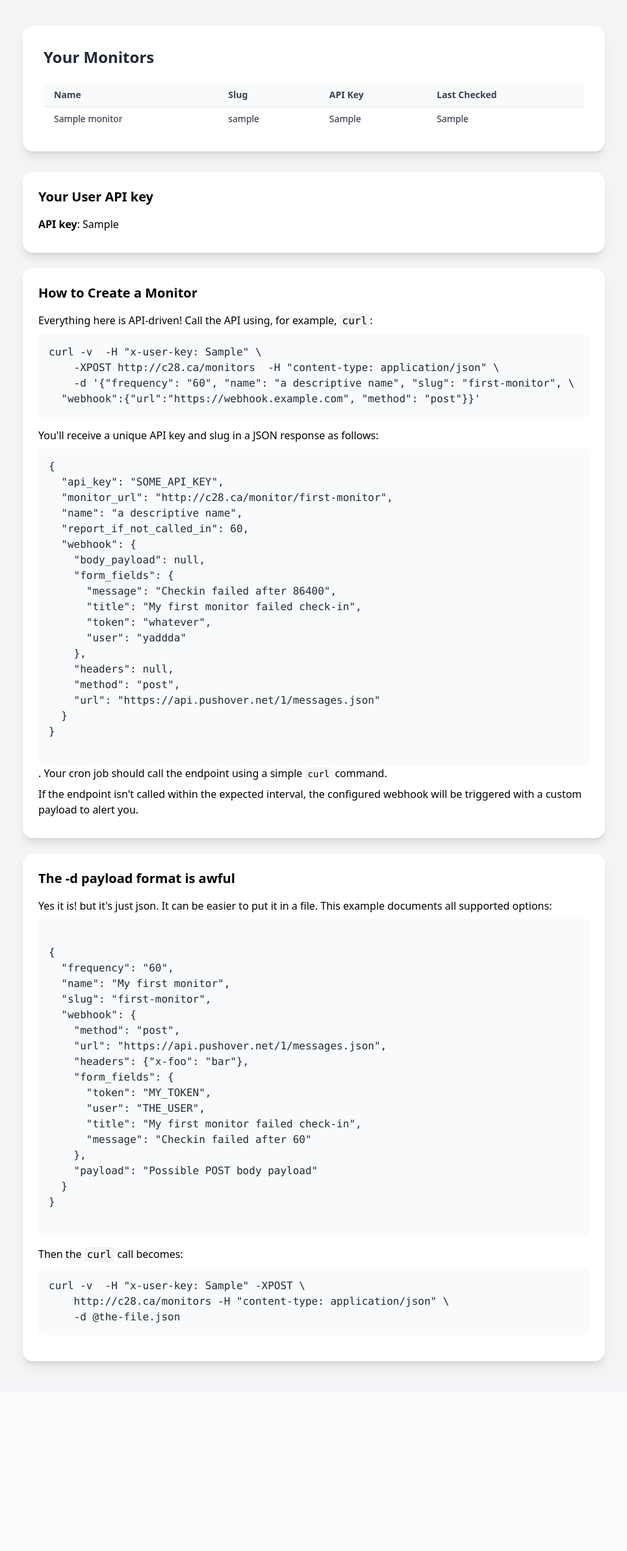
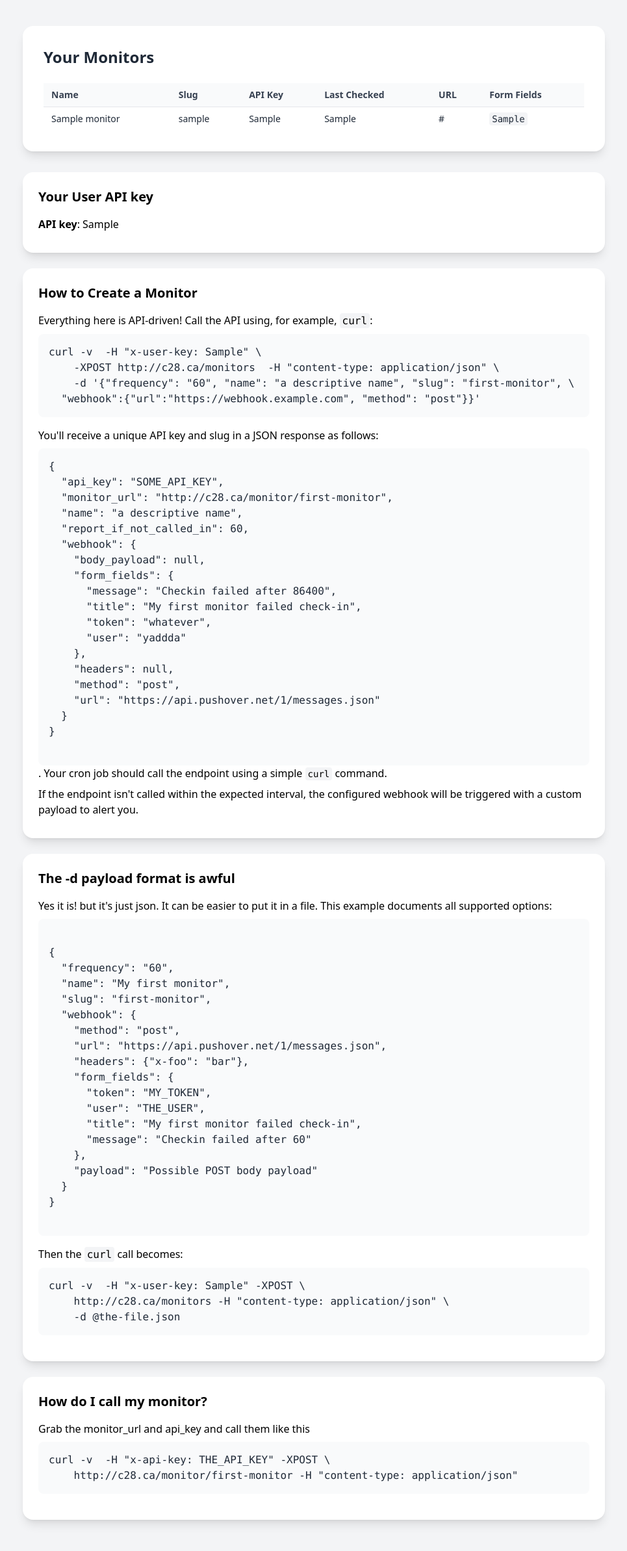
Before and after one commit to Roadmaster/roadmr-cron-monitor, a Python web app: template restarter/templates/index_logged_in.html in a window 1280 px wide. Shown: the whole page at 65% size, without its empty margins (157-1122 px from the left). Before the commit the page ends 2108 px from the top, so only its background shows below. Run offline with Jinja, Linux system fonts and the light colour scheme; the template is opened without the code that fills it: most values are stand-ins (such as "Sample title", 1, 10 or a date in 2020); some libraries are stand-ins or nearby versions.

Commit message:
show monitors, fix actual calling of webhook

```diff
--- a/log_conf.yaml
+++ b/log_conf.yaml
@@ -39,6 +39,7 @@ loggers:
     handlers:
       - default
     propagate: yes
+
 # Uncomment for debug level logging
 root:
   level: INFO
--- a/restarter/templates/index_logged_in.html
+++ b/restarter/templates/index_logged_in.html
@@ -3,34 +3,43 @@
 {% block title %}Your Monitors{% endblock %}
 
 {% block content %}
+
+
 <div class="bg-white p-8 rounded-2xl shadow-lg w-full max-w-4xl space-y-6 mb-8">
   <h2 class="text-2xl font-bold text-gray-800">Your Monitors</h2>
 
+  <div class="overflow-x-auto">
     <table class="min-w-full divide-y divide-gray-200">
       <thead class="bg-gray-50">
         <tr>
-                <th class="px-4 py-2 text-left text-sm font-semibold text-gray-700">Name</th>
-                <th class="px-4 py-2 text-left text-sm font-semibold text-gray-700">Slug</th>
-                <th class="px-4 py-2 text-left text-sm font-semibold text-gray-700">API Key</th>
-                <th class="px-4 py-2 text-left text-sm font-semibold text-gray-700">Last Checked</th>
+          <th class="px-3 py-2 text-left text-sm font-semibold text-gray-700">Name</th>
+          <th class="px-3 py-2 text-left text-sm font-semibold text-gray-700">Slug</th>
+          <th class="px-3 py-2 text-left text-sm font-semibold text-gray-700">API Key</th>
+          <th class="px-3 py-2 text-left text-sm font-semibold text-gray-700">Last Checked</th>
+          <th class="px-3 py-2 text-left text-sm font-semibold text-gray-700">URL</th>
+          <th class="px-3 py-2 text-left text-sm font-semibold text-gray-700">Form Fields</th>
         </tr>
       </thead>
       <tbody class="bg-white divide-y divide-gray-100">
         {% for monitor in monitors %}
         <tr>
-                <td class="px-4 py-2 text-sm text-gray-800">{{ monitor.name }}</td>
-                <td class="px-4 py-2 text-sm text-gray-800">{{ monitor.slug }}</td>
-                <td class="px-4 py-2 text-sm text-gray-800">{{ monitor.api_key }}</td>
-                <td class="px-4 py-2 text-sm text-gray-800">{{ monitor.last_checked }}</td>
+          <td class="px-3 py-2 text-sm text-gray-800">{{ monitor.name }}</td>
+          <td class="px-3 py-2 text-sm text-gray-800">{{ monitor.slug }}</td>
+          <td class="px-3 py-2 text-sm text-gray-800">{{ monitor.api_key }}</td>
+          <td class="px-3 py-2 text-sm text-gray-800">{{ monitor.last_checked }}</td>
+          <td class="px-3 py-2 text-sm text-gray-800 break-all">{{ monitor.url }}</td>
+          <td class="px-3 py-2 text-sm text-gray-800 whitespace-pre-wrap"><code>{{ monitor.form_fields }}</code></td>
         </tr>
         {% else %}
         <tr>
-                <td colspan="4" class="px-4 py-4 text-center text-gray-500">No monitors set up yet.</td>
+          <td colspan="6" class="px-4 py-4 text-center text-gray-500">No monitors set up yet.</td>
         </tr>
         {% endfor %}
       </tbody>
     </table>
   </div>
+</div>
+
 <!-- API key block -->
 <div class="bg-white p-6 rounded-2xl shadow-lg w-full max-w-4xl mb-6">
     <h2 class="text-xl font-semibold mb-4">Your User API key</h2>
@@ -103,4 +112,11 @@
     http://c28.ca/monitors -H "content-type: application/json" \
     -d @the-file.json</code></pre>
 </div>
+<!-- how to use block -->
+<div class="bg-white p-6 rounded-2xl shadow-lg w-full max-w-4xl mb-6">
+    <h2 class="text-xl font-semibold mb-4">How do I call my monitor?</h2>
+    <p class="mb-2">Grab the monitor_url and api_key and call them like this</p>
+    <pre class="mb-4"><code>curl -v  -H "x-api-key: THE_API_KEY" -XPOST \
+    http://c28.ca/monitor/first-monitor -H "content-type: application/json"</code></pre>
+</div>
 {% endblock %}
```
Also changed, not shown: TODO.md (+1 -0 lines), restarter/__init__.py (+7 -2 lines), restarter/database.py (+10 -0 lines). Lines whose indentation alone changed are shown as unchanged.
